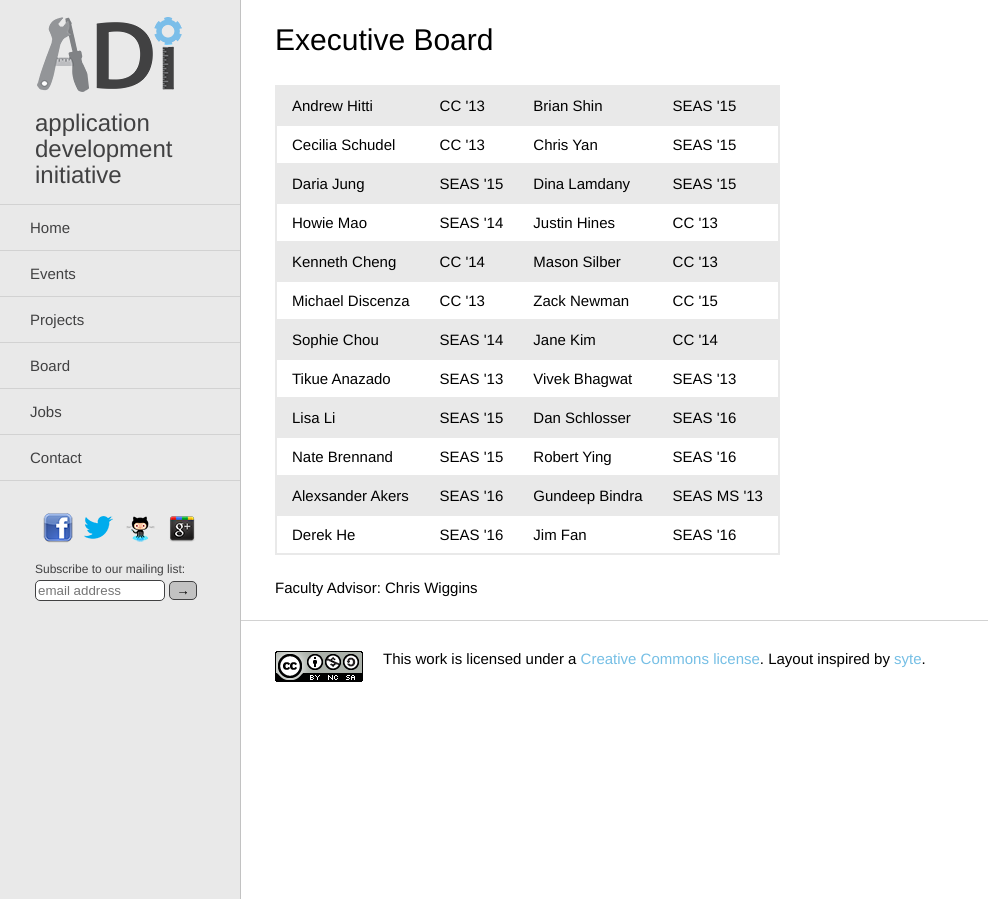
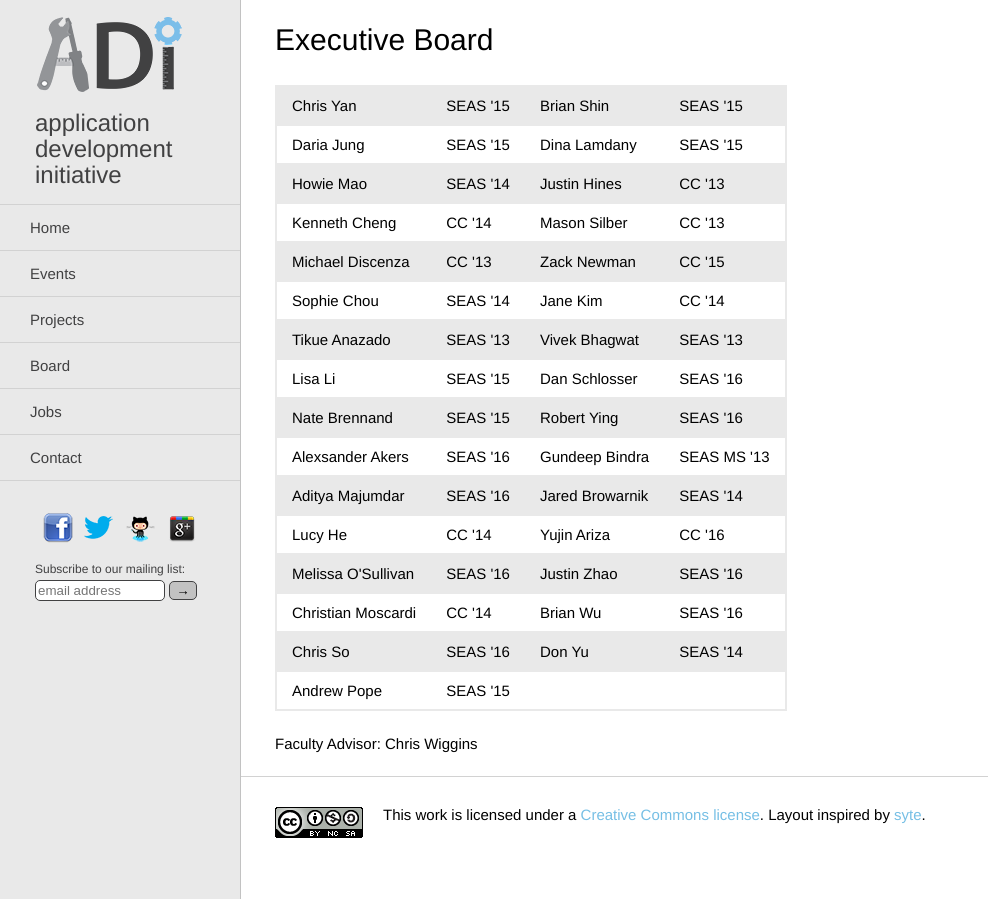
Before and after one commit to adicu/adicu.github.com-dep, a Jekyll site: the page built from board.html, in a window 1280 px wide. Shown: the whole page, without its empty margins (0-988 px from the left). Built offline with Jekyll 4.4.1, drawn with Linux system fonts in a browser that asks for light colours.

Commit message:
Update board

```diff
--- a/board.html
+++ b/board.html
@@ -6,76 +6,100 @@ layout: default
 </div>
 <table id="eboard-roster">
   <tr class="odd">
-    <td>Andrew Hitti</td>
-    <td>CC '13</td>
+    <td>Chris Yan</td>
+    <td>SEAS '15</td>
     <td>Brian Shin</td>
     <td>SEAS '15</td>
   </tr>
   <tr class="even">
-    <td>Cecilia Schudel</td>
-    <td>CC '13</td>
-    <td>Chris Yan</td>
-    <td>SEAS '15</td>
-  </tr>
-  <tr class="odd">
     <td>Daria Jung</td>
     <td>SEAS '15</td>
     <td>Dina Lamdany</td>
     <td>SEAS '15</td>
   </tr>
-  <tr class="even">
+  <tr class="odd">
     <td>Howie Mao</td>
     <td>SEAS '14</td>
     <td>Justin Hines</td>
     <td>CC '13</td>
   </tr>
-  <tr class="odd">
+  <tr class="even">
     <td>Kenneth Cheng</td>
     <td>CC '14</td>
     <td>Mason Silber</td>
     <td>CC '13</td>
   </tr>
-  <tr class="even">
+  <tr class="odd">
     <td>Michael Discenza</td>
     <td>CC '13</td>
     <td>Zack Newman</td>
     <td>CC '15</td>
   </tr>
-  <tr class="odd">
+  <tr class="even">
     <td>Sophie Chou</td>
     <td>SEAS '14</td>
     <td>Jane Kim</td>
     <td>CC '14</td>
   </tr>
-  <tr class="even">
+  <tr class="odd">
     <td>Tikue Anazado</td>
     <td>SEAS '13</td>
     <td>Vivek Bhagwat</td>
     <td>SEAS '13</td>
   </tr>
-  <tr class="odd">
+  <tr class="even">
     <td>Lisa Li</td>
     <td>SEAS '15</td>
     <td>Dan Schlosser</td>
     <td>SEAS '16</td>
   </tr>
-  <tr class="even">
+  <tr class="odd">
     <td>Nate Brennand</td>
     <td>SEAS '15</td>
     <td>Robert Ying</td>
     <td>SEAS '16</td>
   </tr>
-  <tr class="odd">
+  <tr class="even">
     <td>Alexsander Akers</td>
     <td>SEAS '16</td>
     <td>Gundeep Bindra</td>
     <td>SEAS MS '13</td>
   </tr>
+  <tr class="odd">
+    <td>Aditya Majumdar</td>
+    <td>SEAS '16</td>
+    <td>Jared Browarnik</td>
+    <td>SEAS '14</td>
+  </tr>
   <tr class="even">
-    <td>Derek He</td>
+    <td>Lucy He</td>
+    <td>CC '14</td>
+    <td>Yujin Ariza</td>
+    <td>CC '16</td>
+  </tr>
+  <tr class="odd">
+    <td>Melissa O'Sullivan</td>
     <td>SEAS '16</td>
-    <td>Jim Fan</td>
+    <td>Justin Zhao</td>
     <td>SEAS '16</td>
+  </tr>
+  <tr class="even">
+    <td>Christian Moscardi</td>
+    <td>CC '14</td>
+    <td>Brian Wu</td>
+    <td>SEAS '16</td>
+  </tr>
+  <tr class="odd">
+    <td>Chris So</td>
+    <td>SEAS '16</td>
+    <td>Don Yu</td>
+    <td>SEAS '14</td>
+  </tr>
+  <tr class="even">
+    <td>Andrew Pope</td>
+    <td>SEAS '15</td>
+    <td></td>
+    <td></td>
   </tr>
 </table>
 
```
